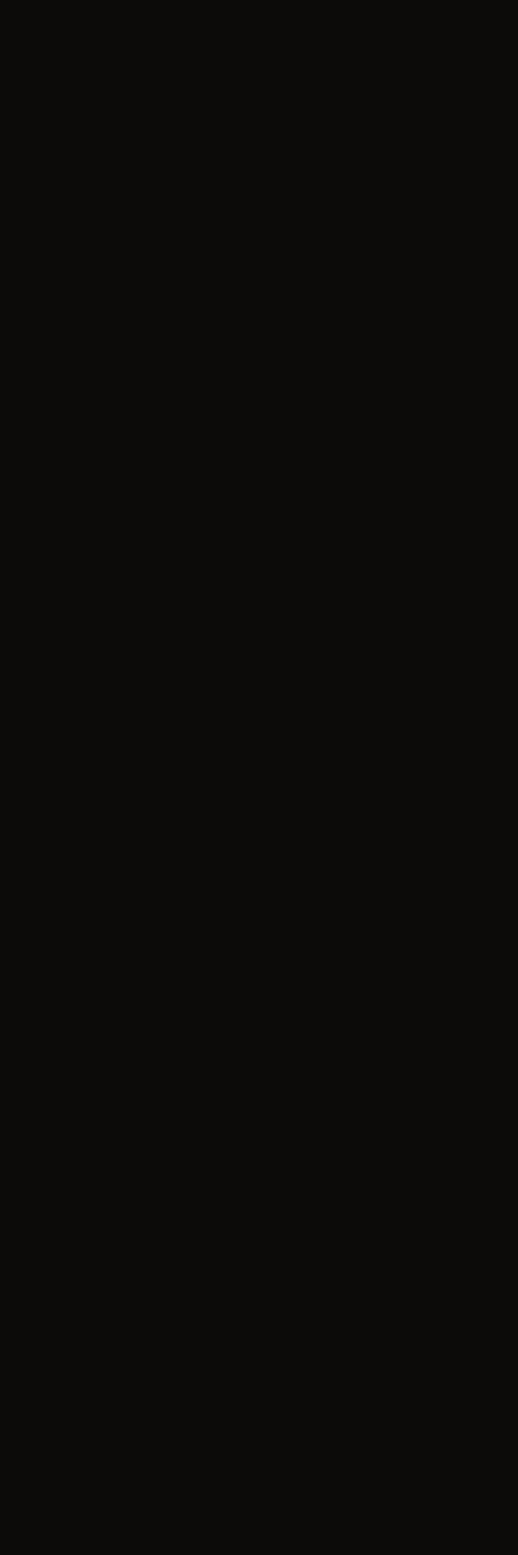
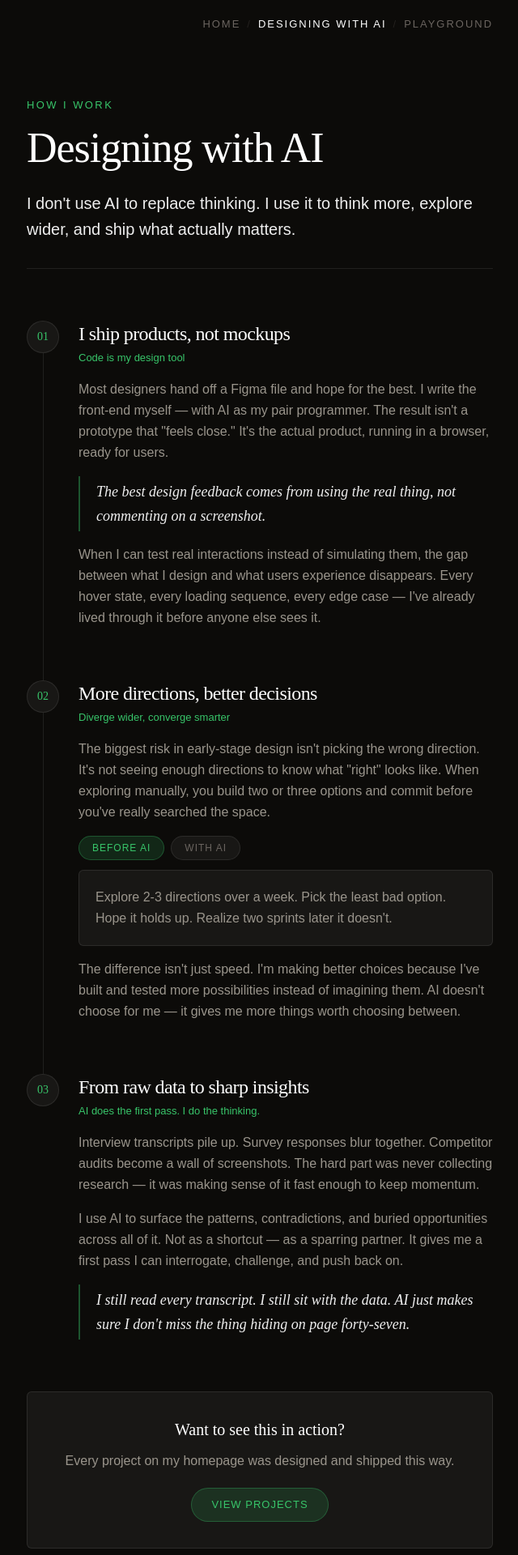
Before and after one commit to prudnc11/portfolio, a React (Vite) app: page /designing-with-ai in a window 1280 px wide. Before the commit this address had no page. Shown: the part 60-1980 px from the top of the page at 81% size, without its empty margins (319-959 px from the left). Before the commit the page ends 800 px from the top, so only its background shows below. Built offline with nearby package versions, Linux system fonts and the light colour scheme.

Commit message:
feat: add Designing with AI page
- Numbered timeline layout with connecting line
- Pull quotes, before/after toggle, CTA card
- Route at /designing-with-ai

Co-Authored-By: Claude Opus 4.6 <noreply@anthropic.com>

```diff
--- /dev/null
+++ b/src/DesigningWithAI.jsx
@@ -0,0 +1,216 @@
+import { useState } from "react";
+import { Link } from "react-router-dom";
+import { Analytics } from "@vercel/analytics/react";
+
+function Nav() {
+  return (
+    <nav className="flex items-center justify-end gap-2 pt-20 font-sans text-[13px] uppercase tracking-[1.98px]">
+      <Link to="/" className="text-muted">
+        Home
+      </Link>
+      <span className="text-muted/25">/</span>
+      <a href="#" className="text-primary">
+        Designing with AI
+      </a>
+      <span className="text-muted/25">/</span>
+      <Link to="/playground" className="text-muted">
+        Playground
+      </Link>
+    </nav>
+  );
+}
+
+function Section({ number, title, highlight, children }) {
+  return (
+    <section className="group relative">
+      <div className="flex gap-6">
+        <div className="flex flex-col items-center">
+          <span className="flex size-10 shrink-0 items-center justify-center rounded-full border border-border bg-surface font-serif text-sm text-accent">
+            {number}
+          </span>
+          <div className="w-px flex-1 bg-border group-last:bg-transparent" />
+        </div>
+        <div className="flex flex-col gap-4 pb-16 group-last:pb-0">
+          <div className="flex flex-col gap-1">
+            <h2 className="font-serif text-2xl text-primary tracking-[-0.6px]">
+              {title}
+            </h2>
+            {highlight && (
+              <span className="text-[13px] text-accent leading-[20px]">
+                {highlight}
+              </span>
+            )}
+          </div>
+          {children}
+        </div>
+      </div>
+    </section>
+  );
+}
+
+function PullQuote({ children }) {
+  return (
+    <blockquote className="border-l-2 border-accent/40 pl-5 py-1">
+      <p className="font-serif text-lg text-[#EFEFEF] leading-[30px] italic">
+        {children}
+      </p>
+    </blockquote>
+  );
+}
+
+function BeforeAfter({ before, after }) {
+  const [showAfter, setShowAfter] = useState(false);
+  return (
+    <div className="flex flex-col gap-3">
+      <div className="flex gap-2">
+        <button
+          onClick={() => setShowAfter(false)}
+          className={`rounded-full px-4 py-1.5 text-xs uppercase tracking-[1px] transition-colors duration-300 ${
+            !showAfter
+              ? "bg-accent/15 text-accent border border-accent/30"
+              : "bg-surface text-muted border border-border hover:text-secondary"
+          }`}
+        >
+          Before AI
+        </button>
+        <button
+          onClick={() => setShowAfter(true)}
+          className={`rounded-full px-4 py-1.5 text-xs uppercase tracking-[1px] transition-colors duration-300 ${
+            showAfter
+              ? "bg-accent/15 text-accent border border-accent/30"
+              : "bg-surface text-muted border border-border hover:text-secondary"
+          }`}
+        >
+          With AI
+        </button>
+      </div>
+      <div className="rounded-[6px] border border-border bg-surface p-5">
+        <p className="text-base text-secondary leading-[26px]">
+          {showAfter ? after : before}
+        </p>
+      </div>
+    </div>
+  );
+}
+
+function DesigningWithAI() {
+  return (
+    <div className="min-h-screen bg-bg font-sans">
+      <div className="mx-auto max-w-[608px] px-4">
+        <Nav />
+
+        {/* Header */}
+        <header className="mt-20">
+          <p className="text-[13px] uppercase tracking-[2.42px] text-accent">
+            How I work
+          </p>
+          <h1 className="mt-4 font-serif text-[52px] text-primary tracking-[-1.04px] leading-[56.16px]">
+            Designing with AI
+          </h1>
+          <p className="mt-6 text-[20px] text-[#EFEFEF] leading-[32px]">
+            I don't use AI to replace thinking. I use it to think more, explore
+            wider, and ship what actually matters.
+          </p>
+          <div className="mt-8 h-px bg-border" />
+        </header>
+
+        {/* Content */}
+        <div className="mt-16 flex flex-col">
+          {/* 01 - Shipping real products */}
+          <Section
+            number="01"
+            title="I ship products, not mockups"
+            highlight="Code is my design tool"
+          >
+            <p className="text-base text-secondary leading-[26px]">
+              Most designers hand off a Figma file and hope for the best. I
+              write the front-end myself — with AI as my pair programmer. The
+              result isn't a prototype that "feels close." It's the actual
+              product, running in a browser, ready for users.
+            </p>
+            <PullQuote>
+              The best design feedback comes from using the real thing, not
+              commenting on a screenshot.
+            </PullQuote>
+            <p className="text-base text-secondary leading-[26px]">
+              When I can test real interactions instead of simulating them, the
+              gap between what I design and what users experience disappears.
+              Every hover state, every loading sequence, every edge case — I've
+              already lived through it before anyone else sees it.
+            </p>
+          </Section>
+
+          {/* 02 - Exploring more directions */}
+          <Section
+            number="02"
+            title="More directions, better decisions"
+            highlight="Diverge wider, converge smarter"
+          >
+            <p className="text-base text-secondary leading-[26px]">
+              The biggest risk in early-stage design isn't picking the wrong
+              direction. It's not seeing enough directions to know what "right"
+              looks like. When exploring manually, you build two or three
+              options and commit before you've really searched the space.
+            </p>
+            <BeforeAfter
+              before="Explore 2-3 directions over a week. Pick the least bad option. Hope it holds up. Realize two sprints later it doesn't."
+              after="Build 5-6 functional directions in a day. Test each with real data. Pick the one that actually survives contact with users."
+            />
+            <p className="text-base text-secondary leading-[26px]">
+              The difference isn't just speed. I'm making better choices because
+              I've built and tested more possibilities instead of imagining
+              them. AI doesn't choose for me — it gives me more things worth
+              choosing between.
+            </p>
+          </Section>
+
+          {/* 03 - Research synthesis */}
+          <Section
+            number="03"
+            title="From raw data to sharp insights"
+            highlight="AI does the first pass. I do the thinking."
+          >
+            <p className="text-base text-secondary leading-[26px]">
+              Interview transcripts pile up. Survey responses blur together.
+              Competitor audits become a wall of screenshots. The hard part was
+              never collecting research — it was making sense of it fast enough
+              to keep momentum.
+            </p>
+            <p className="text-base text-secondary leading-[26px]">
+              I use AI to surface the patterns, contradictions, and buried
+              opportunities across all of it. Not as a shortcut — as a
+              sparring partner. It gives me a first pass I can interrogate,
+              challenge, and push back on.
+            </p>
+            <PullQuote>
+              I still read every transcript. I still sit with the data. AI just
+              makes sure I don't miss the thing hiding on page forty-seven.
+            </PullQuote>
+          </Section>
+        </div>
+
+        {/* CTA */}
+        <div className="mt-16 rounded-[6px] border border-border bg-surface p-8 text-center">
+          <p className="font-serif text-xl text-primary">Want to see this in action?</p>
+          <p className="mt-3 text-base text-secondary leading-[26px]">
+            Every project on my homepage was designed and shipped this way.
+          </p>
+          <Link
+            to="/"
+            className="mt-5 inline-block rounded-full bg-accent/15 border border-accent/30 px-6 py-2.5 text-[13px] uppercase tracking-[1px] text-accent transition-colors duration-300 hover:bg-accent/25"
+          >
+            View projects
+          </Link>
+        </div>
+
+        {/* Footer */}
+        <footer className="mt-24 border-t border-border py-6">
+          <p className="font-serif text-base text-muted">© Tribe · Prudence</p>
+        </footer>
+      </div>
+      <Analytics />
+    </div>
+  );
+}
+
+export default DesigningWithAI;
--- a/src/main.jsx
+++ b/src/main.jsx
@@ -4,12 +4,14 @@ import { BrowserRouter, Routes, Route } from 'react-router-dom'
 import './index.css'
 import App from './App.jsx'
 import Playground from './Playground.jsx'
+import DesigningWithAI from './DesigningWithAI.jsx'
 
 createRoot(document.getElementById('root')).render(
   <StrictMode>
     <BrowserRouter>
       <Routes>
         <Route path="/" element={<App />} />
+        <Route path="/designing-with-ai" element={<DesigningWithAI />} />
         <Route path="/playground" element={<Playground />} />
       </Routes>
     </BrowserRouter>
```
